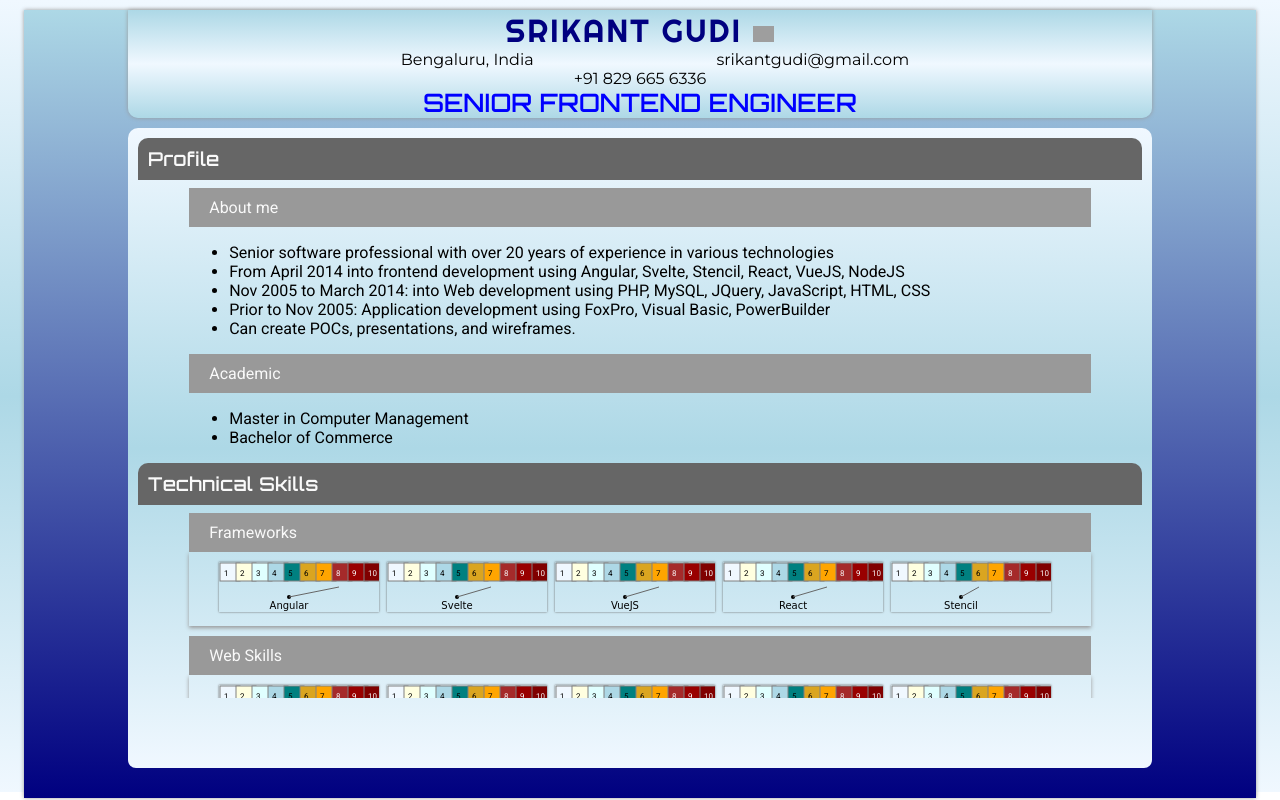
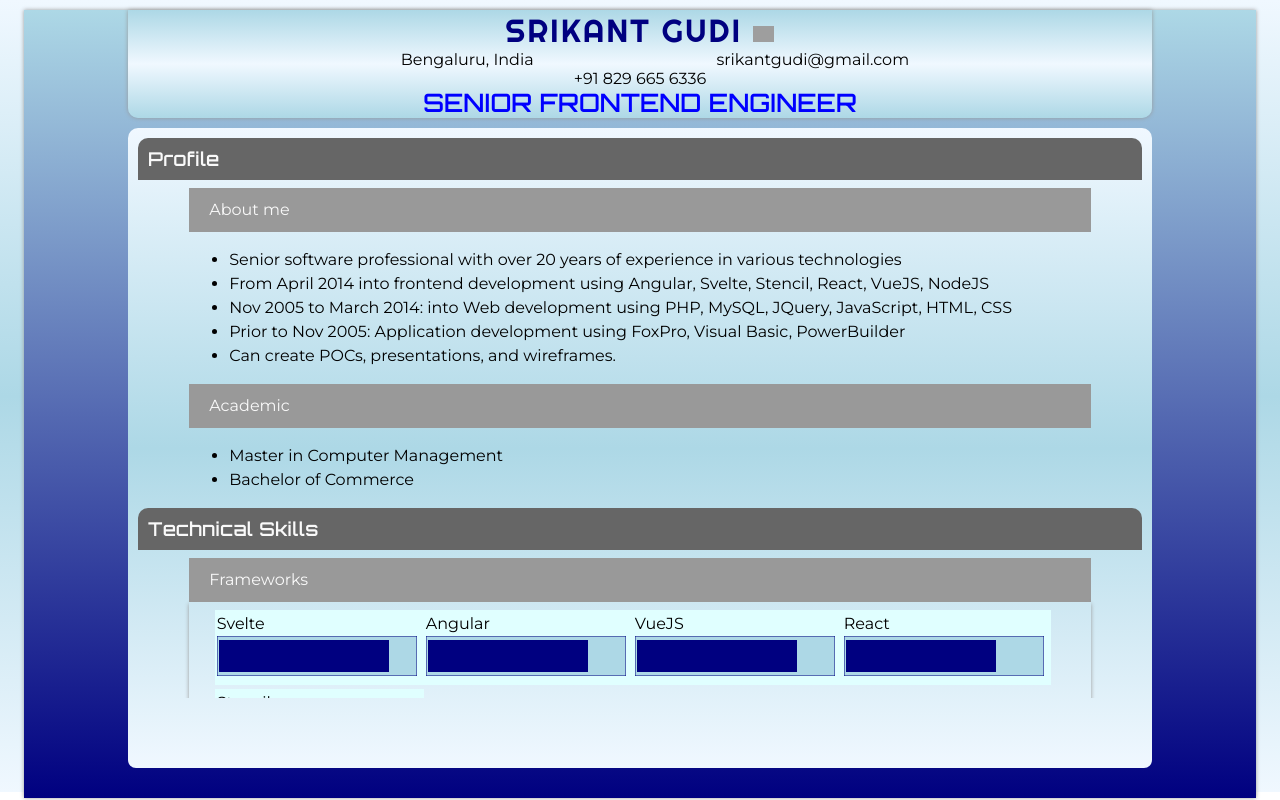
Before and after one commit to srikantgudi/srikantgudi.github.io, a Svelte app: page / in a window 1280 px wide. Built offline with nearby package versions, Linux system fonts and the light colour scheme; grey boxes are pictures that could not be loaded.

Commit message:
Modified rating display.

```diff
--- a/public/global.css
+++ b/public/global.css
@@ -12,6 +12,8 @@
 }
 .inner-content-body {
     padding: 0 4vw;
+    font-family: Montserrat;
+    line-height: 24px;
 }
 .sectionsubtitle {
     background-color: #999999;
--- /dev/null
+++ b/src/SkillLevel.svelte
@@ -0,0 +1,26 @@
+<script>
+	export let rating = 50;
+	export let label = "HTML";
+</script>
+<style>
+	.wrapper {
+		display:flex;
+		flex-flow:column;
+		align-items:flex-start;
+		background-color: lightcyan;
+		width:205px;
+		padding: 2px;
+		margin-bottom: 4px;
+	}
+</style>
+<div class="wrapper">
+	<div>
+		{label}
+	</div>
+	<div>
+		<svg height="40" width="200">
+			<rect x="0" y="0" width="100%" height="100%" fill="lightblue" stroke="navy" />
+			<rect x="1%" y="10%" width={`${rating}%`} height="80%" fill="navy" />
+		</svg>
+	</div>
+</div>
--- a/src/Skills.svelte
+++ b/src/Skills.svelte
@@ -1,42 +1,40 @@
 <script>
-  import {mainOpt} from './store';
-  import Panel from './Panel.svelte';
-  import Rating from './Rating.svelte';
+  import SkillLevel from './SkillLevel.svelte';
 
   let name = 'Technical Skills'
   let skills = [
     {
       group: 'Frameworks',
       items: [
-        { name: 'Angular', level: 8 },
-        { name: 'Svelte', level: 7 },
-        { name: 'VueJS', level: 7 },
-        { name: 'React', level: 7 },
-        { name: 'Stencil', level: 6 },
+        { name: 'Svelte', level: 85 },
+        { name: 'Angular', level: 80 },
+        { name: 'VueJS', level: 80 },
+        { name: 'React', level: 75 },
+        { name: 'Stencil', level: 70 },
       ],
     },
     {
       group: 'Web Skills',
       items: [
-        { name: 'JavaScript', level: 8 },
-        { name: 'HTML5', level: 8 },
-        { name: 'CSS3', level: 7 },
-        { name: 'NodeJS', level: 6 },
-        { name: 'SVG', level: 5 },
+        { name: 'JavaScript', level: 85 },
+        { name: 'HTML5', level: 85 },
+        { name: 'CSS3', level: 85 },
+        { name: 'NodeJS', level: 75 },
+        { name: 'SVG', level: 75 },
       ],
     },
     {
       group: 'Databases/ NoSQL',
       items: [
-        { name: 'MySQL', level: 7 },
-        { name: 'MongoDB', level: 6 },
+        { name: 'MySQL', level: 75 },
+        { name: 'MongoDB', level: 65 },
       ],
     },
     {
       group: 'Others',
       items: [
-        { name: 'Django', level: 5 },
-        { name: 'Python', level: 4 },
+        { name: 'Django', level: 60 },
+        { name: 'Python', level: 55 },
       ],
     },
   ]
@@ -44,6 +42,9 @@
 
 <style>
   .skillgroup {
+    display: flex;
+    flex-flow: row wrap;
+    align-items: center;
     padding: 1vh 2vw;
     box-shadow: 0 2px 4px #999999;
     margin-bottom: 10px;
@@ -57,7 +58,7 @@
       <div class="sectionsubtitle">{skill.group}</div>
       <div class="skillgroup">
         {#each skill.items as item}
-          <Rating text={item.name} level={item.level} />
+        <SkillLevel label={item.name} rating={item.level} />
         {/each}
       </div>
     </div>
```
Also changed, not shown: src/Sklevel.svelte (deleted, +0 -17 lines).
